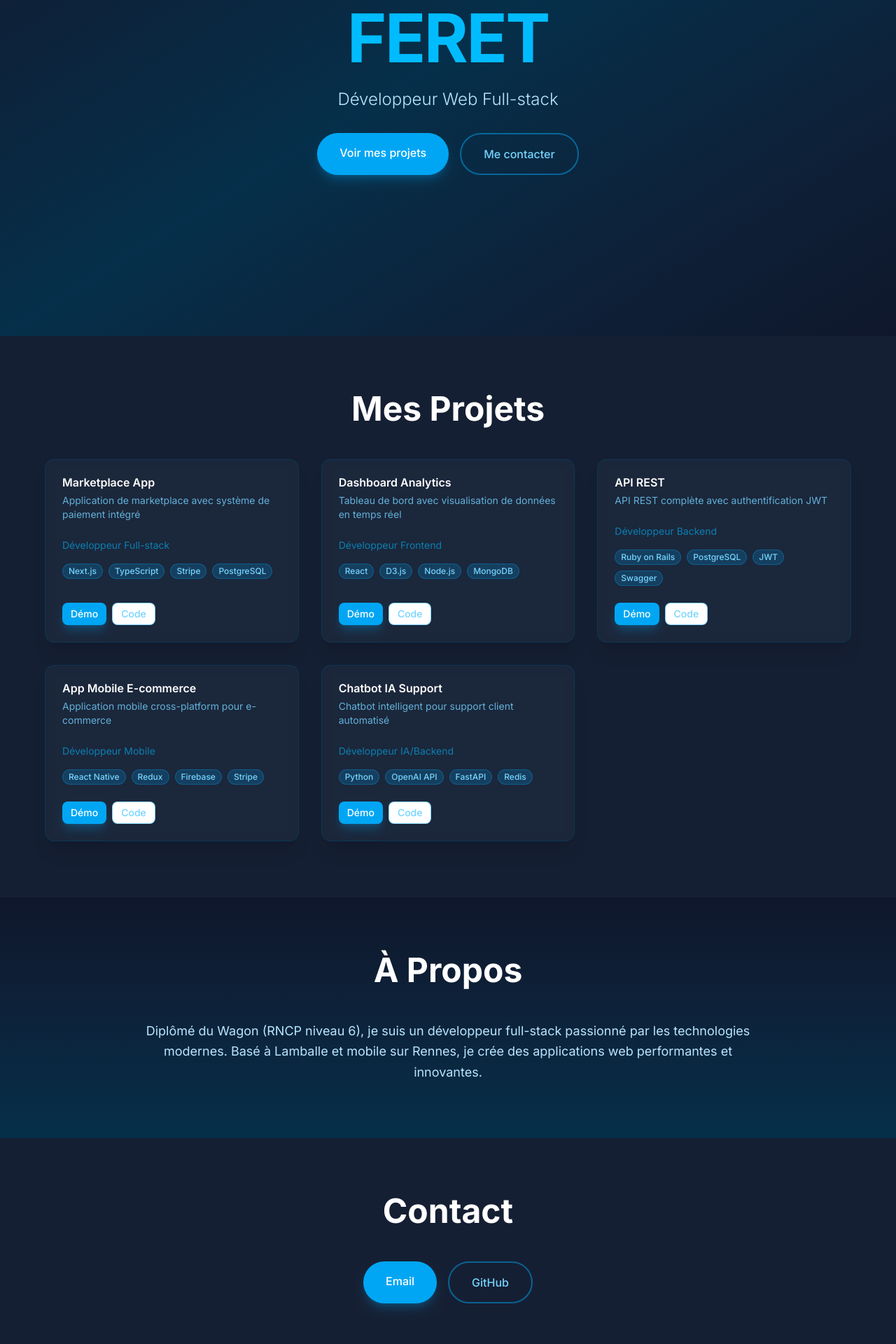
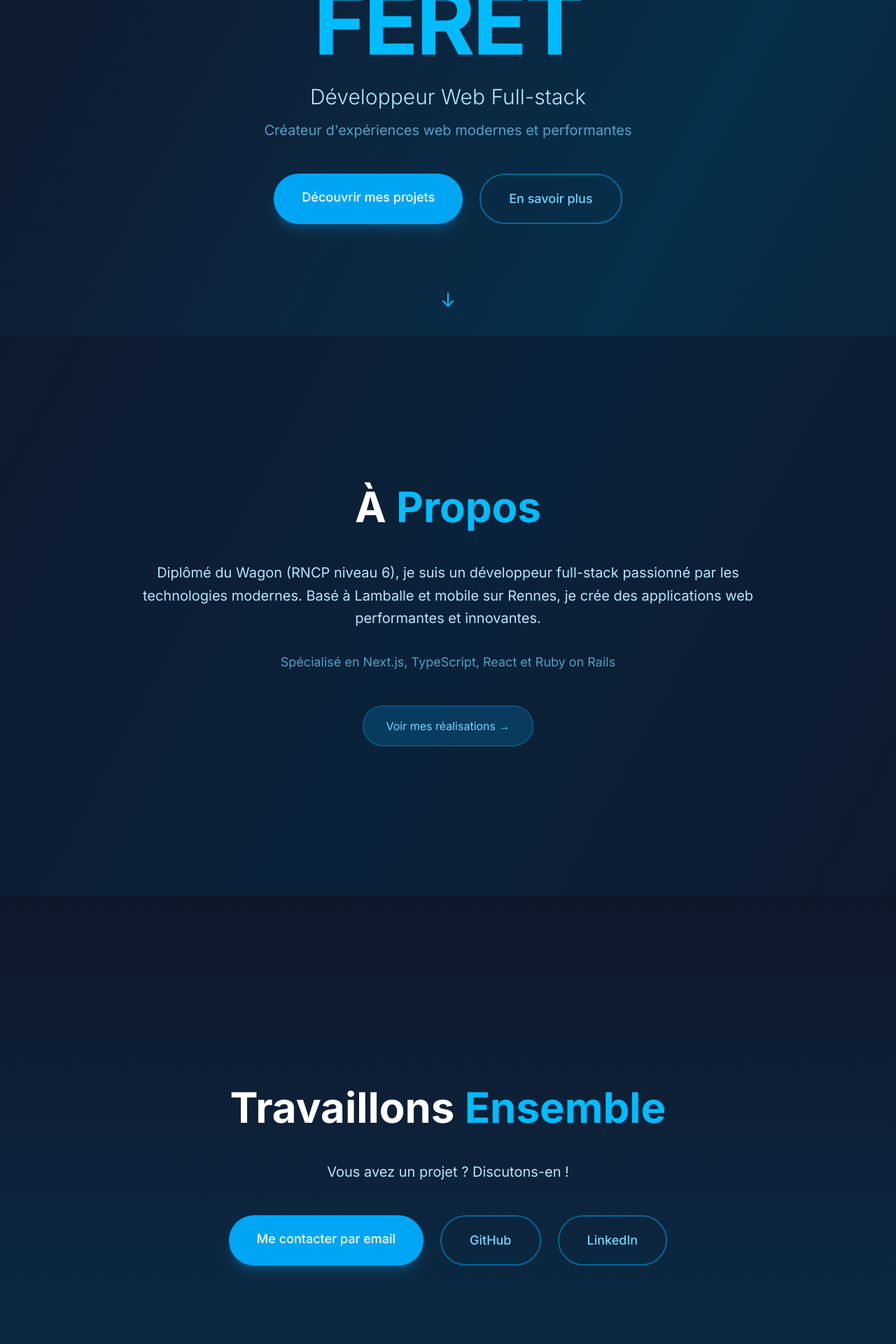
Before and after one commit to ThomasWEBDEV/portfolio-thomas-feret, a Next.js app: page / in a window 1280 px wide. Shown: the part 320-2240 px from the top of the page at 70% size. Built offline with nearby package versions, Linux system fonts and the light colour scheme.

Commit message:
Refactor: Page d'accueil sans projets, sections plein écran

```diff
--- a/app/page.tsx
+++ b/app/page.tsx
@@ -1,78 +1,88 @@
 "use client";
 import Link from "next/link";
-import ProjectCard from "@/components/ProjectCard";
 import Geometric3D from "@/components/Geometric3D";
-import { projects } from "@/data/projects";
 import { motion } from "framer-motion";
 
 export default function Home() {
   return (
-    <main className="min-h-screen bg-slate-900">
-      <section className="min-h-screen flex items-center justify-center p-8 relative overflow-hidden bg-gradient-to-br from-slate-900 via-sky-950 to-slate-900">
+    <main className="min-h-screen bg-gradient-to-br from-slate-900 via-sky-950 to-slate-900">
+      {/* Hero Section Plein Écran */}
+      <section className="min-h-screen flex items-center justify-center p-8 relative overflow-hidden">
         <Geometric3D />
+
         <motion.div
           initial={{ opacity: 0, z: -100 }}
           animate={{ opacity: 1, z: 0 }}
           transition={{ duration: 1 }}
-          className="max-w-4xl mx-auto text-center z-10"
+          className="max-w-5xl mx-auto text-center z-10"
         >
           <motion.h1
             initial={{ scale: 0.5, opacity: 0 }}
             animate={{ scale: 1, opacity: 1 }}
             transition={{ delay: 0.2, type: "spring", stiffness: 100 }}
-            className="text-6xl md:text-8xl font-bold mb-6 text-white tracking-tight"
+            className="text-7xl md:text-9xl font-bold mb-6 text-white tracking-tight"
           >
             THOMAS
             <span className="block text-sky-400">FERET</span>
           </motion.h1>
+
           <motion.p
             initial={{ opacity: 0, y: 20 }}
             animate={{ opacity: 1, y: 0 }}
             transition={{ delay: 0.5 }}
-            className="text-xl md:text-2xl mb-8 text-sky-200 font-light"
+            className="text-2xl md:text-3xl mb-4 text-sky-200 font-light"
           >
             Développeur Web Full-stack
           </motion.p>
+
+          <motion.p
+            initial={{ opacity: 0, y: 20 }}
+            animate={{ opacity: 1, y: 0 }}
+            transition={{ delay: 0.6 }}
+            className="text-lg md:text-xl mb-12 text-sky-300/70 max-w-2xl mx-auto"
+          >
+            Créateur d'expériences web modernes et performantes
+          </motion.p>
+
           <motion.div
             initial={{ opacity: 0, y: 20 }}
             animate={{ opacity: 1, y: 0 }}
-            transition={{ delay: 0.7 }}
-            className="flex gap-4 justify-center"
+            transition={{ delay: 0.8 }}
+            className="flex gap-6 justify-center flex-wrap"
           >
             <Link
-              href="#projets"
-              className="px-8 py-4 bg-sky-500 text-white rounded-full hover:bg-sky-400 transition-all hover:scale-105 font-medium shadow-lg shadow-sky-500/25"
+              href="/projets"
+              className="px-10 py-5 bg-sky-500 text-white text-lg rounded-full hover:bg-sky-400 transition-all hover:scale-105 font-medium shadow-lg shadow-sky-500/25"
             >
-              Voir mes projets
+              Découvrir mes projets
             </Link>
             <Link
-              href="#contact"
-              className="px-8 py-4 border-2 border-sky-500/50 text-sky-300 rounded-full hover:border-sky-400 hover:text-sky-400 hover:bg-sky-950/30 transition-all font-medium"
+              href="#about"
+              className="px-10 py-5 border-2 border-sky-500/50 text-sky-300 text-lg rounded-full hover:border-sky-400 hover:text-sky-400 hover:bg-sky-950/30 transition-all font-medium"
             >
-              Me contacter
+              En savoir plus
             </Link>
+          </motion.div>
+
+          {/* Indicateur scroll */}
+          <motion.div
+            initial={{ opacity: 0 }}
+            animate={{ opacity: 1, y: [0, 10, 0] }}
+            transition={{
+              opacity: { delay: 1 },
+              y: { repeat: Infinity, duration: 2 }
+            }}
+            className="absolute bottom-10 left-1/2 -translate-x-1/2"
+          >
+            <svg className="w-6 h-6 text-sky-400" fill="none" stroke="currentColor" viewBox="0 0 24 24">
+              <path strokeLinecap="round" strokeLinejoin="round" strokeWidth={2} d="M19 14l-7 7m0 0l-7-7m7 7V3" />
+            </svg>
           </motion.div>
         </motion.div>
       </section>
 
-      <section id="projets" className="py-20 px-8 bg-slate-800/50 backdrop-blur">
-        <motion.div
-          initial={{ opacity: 0 }}
-          whileInView={{ opacity: 1 }}
-          transition={{ duration: 0.8 }}
-          viewport={{ once: true }}
-          className="max-w-6xl mx-auto"
-        >
-          <h2 className="text-4xl md:text-5xl font-bold text-center mb-12 text-white">Mes Projets</h2>
-          <div className="grid md:grid-cols-2 lg:grid-cols-3 gap-8">
-            {projects.map((project, index) => (
-              <ProjectCard key={project.id} project={project} index={index} />
-            ))}
-          </div>
-        </motion.div>
-      </section>
-
-      <section id="about" className="py-20 px-8 bg-gradient-to-b from-slate-900 to-sky-950">
+      {/* Section À Propos */}
+      <section id="about" className="min-h-screen flex items-center justify-center p-8 bg-slate-900/50">
         <motion.div
           initial={{ opacity: 0 }}
           whileInView={{ opacity: 1 }}
@@ -80,15 +90,27 @@ export default function Home() {
           viewport={{ once: true }}
           className="max-w-4xl mx-auto text-center"
         >
-          <h2 className="text-4xl md:text-5xl font-bold mb-12 text-white">À Propos</h2>
-          <p className="text-sky-200 text-lg leading-relaxed">
+          <h2 className="text-5xl md:text-6xl font-bold mb-12 text-white">
+            À <span className="text-sky-400">Propos</span>
+          </h2>
+          <p className="text-sky-200 text-xl leading-relaxed mb-8">
             Diplômé du Wagon (RNCP niveau 6), je suis un développeur full-stack passionné par les technologies modernes.
             Basé à Lamballe et mobile sur Rennes, je crée des applications web performantes et innovantes.
           </p>
+          <p className="text-sky-300/70 text-lg mb-12">
+            Spécialisé en Next.js, TypeScript, React et Ruby on Rails
+          </p>
+          <Link
+            href="/projets"
+            className="inline-block px-8 py-4 bg-sky-500/20 border border-sky-500/50 text-sky-300 rounded-full hover:bg-sky-500/30 hover:border-sky-400 transition-all"
+          >
+            Voir mes réalisations →
+          </Link>
         </motion.div>
       </section>
 
-      <section id="contact" className="py-20 px-8 bg-slate-800/50">
+      {/* Section Contact */}
+      <section id="contact" className="min-h-screen flex items-center justify-center p-8 bg-gradient-to-b from-slate-900 to-sky-950">
         <motion.div
           initial={{ opacity: 0 }}
           whileInView={{ opacity: 1 }}
@@ -96,21 +118,34 @@ export default function Home() {
           viewport={{ once: true }}
           className="max-w-4xl mx-auto text-center"
         >
-          <h2 className="text-4xl md:text-5xl font-bold mb-12 text-white">Contact</h2>
-          <div className="flex gap-4 justify-center">
+          <h2 className="text-5xl md:text-6xl font-bold mb-12 text-white">
+            Travaillons <span className="text-sky-400">Ensemble</span>
+          </h2>
+          <p className="text-xl text-sky-200 mb-12">
+            Vous avez un projet ? Discutons-en !
+          </p>
+          <div className="flex gap-6 justify-center flex-wrap">
             <a
               href="mailto:contact@thomasferet.dev"
-              className="px-8 py-4 bg-sky-500 text-white rounded-full hover:bg-sky-400 transition-all hover:scale-105 font-medium shadow-lg shadow-sky-500/25"
+              className="px-10 py-5 bg-sky-500 text-white text-lg rounded-full hover:bg-sky-400 transition-all hover:scale-105 font-medium shadow-lg shadow-sky-500/25"
             >
-              Email
+              Me contacter par email
             </a>
             <a
               href="https://github.com/thomasferet"
               target="_blank"
               rel="noopener noreferrer"
-              className="px-8 py-4 border-2 border-sky-500/50 text-sky-300 rounded-full hover:border-sky-400 hover:text-sky-400 hover:bg-sky-950/30 transition-all font-medium"
+              className="px-10 py-5 border-2 border-sky-500/50 text-sky-300 text-lg rounded-full hover:border-sky-400 hover:text-sky-400 hover:bg-sky-950/30 transition-all font-medium"
             >
               GitHub
+            </a>
+            <a
+              href="https://linkedin.com/in/thomasferet"
+              target="_blank"
+              rel="noopener noreferrer"
+              className="px-10 py-5 border-2 border-sky-500/50 text-sky-300 text-lg rounded-full hover:border-sky-400 hover:text-sky-400 hover:bg-sky-950/30 transition-all font-medium"
+            >
+              LinkedIn
             </a>
           </div>
         </motion.div>
```
